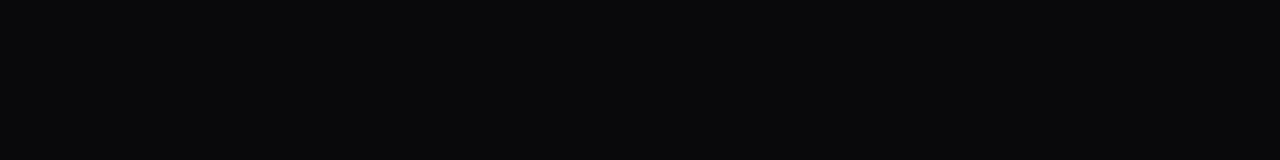
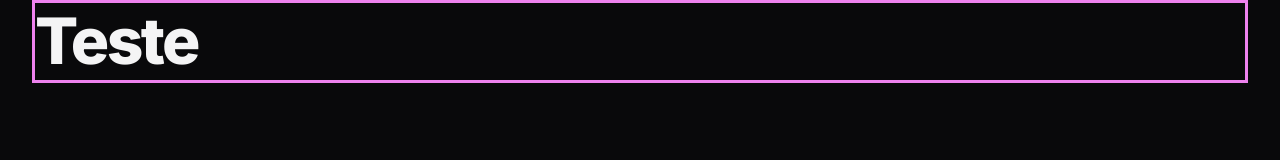
Before and after one commit to KevinLopes23/Zingen, a plain HTML site: page index.html in a window 1280 px wide. Drawn offline with Linux system fonts and the light colour scheme.

Commit message:
Adicionando classes utilitarias

```diff
--- a/index.html
+++ b/index.html
@@ -12,5 +12,11 @@
     <title>Zingen - Karaokê</title>
     <link rel="stylesheet" href="styles/index.css" />
   </head>
-  <body></body>
+  <body>
+    <header>
+      <div class="container">
+        <h1>Teste</h1>
+      </div>
+    </header>
+  </body>
 </html>
--- a/styles/global.css
+++ b/styles/global.css
@@ -32,6 +32,10 @@
   --fs-lg: 1.25rem;
   --fs-xl: 1.5rem;
   --fs-2xl: 2.5rem;
+
+  --px-lg: 1.5rem;
+
+
 }
 
 html {
@@ -81,5 +85,7 @@ ul[role="list"] {
     --fs-lg: 2rem;
     --fs-xl: 3rem;
     --fs-2xl: 4rem;
+
+    --px-lg: 2rem;
   }
 }
--- a/styles/index.css
+++ b/styles/index.css
@@ -1 +1,2 @@
 @import url(global.css);
+@import url(utility.css);
--- /dev/null
+++ b/styles/utility.css
@@ -0,0 +1,13 @@
+.container {
+  --max-width: 375px;
+  max-width: min(var(--max-width));
+  width: calc(100% - var(--px-lg) * 2);
+  margin-inline: auto;
+  border: solid violet;
+}
+
+@media (width >= 80em) {
+  .container {
+    --max-width: 80rem;
+  }
+}
```
